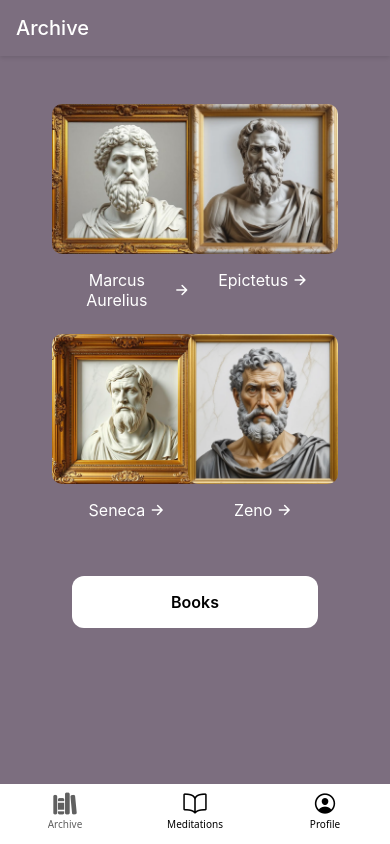
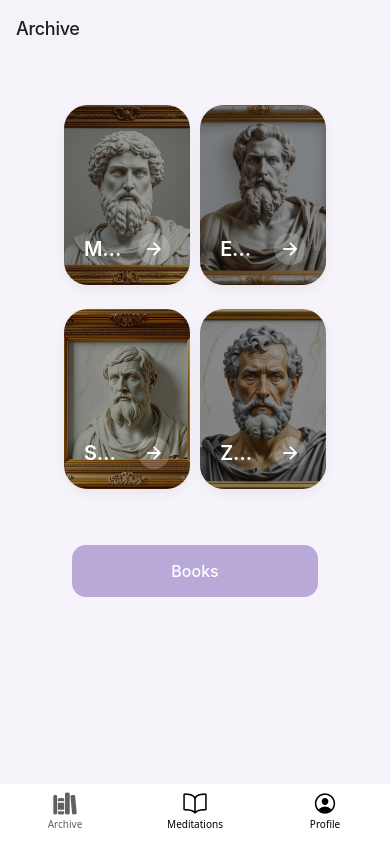
Before and after one commit to PeterX12/TheStoicInYou, a React Native app: screen /MainTab in a window 390 px wide. Built offline with nearby package versions, Linux system fonts and the light colour scheme.

Commit message:
UI Improvements

```diff
--- a/src/components/AppBar.tsx
+++ b/src/components/AppBar.tsx
@@ -1,7 +1,7 @@
 import { Ionicons } from "@expo/vector-icons";
 import { NavigationProp, useNavigation } from "@react-navigation/native";
 import { AppColors } from "constants/colors";
-import { StyleSheet, Dimensions, View, Pressable, Text } from "react-native";
+import { StyleSheet, View, Pressable, Text } from "react-native";
 import { useSafeAreaInsets } from "react-native-safe-area-context";
 import { RootStackParamList } from "types/navigation";
 
@@ -33,7 +33,12 @@ const AppBar = ({
 
   return (
     <View
-      style={[styles.container, { paddingTop: insets.top }]}
+      style={[
+        styles.container,
+        {
+          paddingTop: insets.top,
+        },
+      ]}
       accessibilityRole="header"
     >
       <View style={styles.content}>
@@ -42,11 +47,12 @@ const AppBar = ({
             onPress={handleBackPress}
             style={styles.backButton}
             accessibilityLabel="Go back"
+            hitSlop={{ top: 12, bottom: 12, left: 12, right: 12 }}
           >
             <Ionicons
               name="arrow-back-outline"
               size={24}
-              color={AppColors.White}
+              color={AppColors.SoftBlack}
             />
           </Pressable>
         )}
@@ -59,6 +65,7 @@ const AppBar = ({
           <Pressable
             onPress={onRightIconPress}
             style={styles.rightIconContainer}
+            hitSlop={{ top: 12, bottom: 12, left: 12, right: 12 }}
           >
             {rightIcon}
           </Pressable>
@@ -70,12 +77,9 @@ const AppBar = ({
 
 const styles = StyleSheet.create({
   container: {
-    backgroundColor: AppColors.AppBackground,
-    elevation: 4,
-    shadowColor: AppColors.Black,
-    shadowOffset: { width: 0, height: 2 },
-    shadowOpacity: 0.1,
-    shadowRadius: 4,
+    backgroundColor: AppColors.AppBackground + "F2",
+    borderBottomWidth: 1,
+    borderBottomColor: AppColors.White20,
     zIndex: 10,
   },
   content: {
@@ -85,16 +89,19 @@ const styles = StyleSheet.create({
     paddingHorizontal: 16,
   },
   backButton: {
-    marginRight: 16,
+    marginRight: 12,
+    padding: 4,
   },
   title: {
     flex: 1,
-    fontSize: 20,
+    fontSize: 18,
     fontWeight: "500",
-    color: AppColors.White,
+    letterSpacing: -0.3,
+    color: AppColors.SoftBlack,
   },
   rightIconContainer: {
-    marginLeft: 16,
+    marginLeft: 12,
+    padding: 4,
   },
 });
 
--- a/src/components/Button.tsx
+++ b/src/components/Button.tsx
@@ -8,7 +8,7 @@ interface ButtonProps {
   iconName?: keyof typeof Ionicons.glyphMap;
   iconPosition?: "left" | "right";
   disabled?: boolean;
-  variant?: "primary" | "secondary";
+  variant?: "primary" | "secondary" | "outline";
   fullWidth?: boolean;
 }
 
@@ -22,18 +22,58 @@ const Button = ({
   fullWidth = true,
 }: ButtonProps) => {
   const getBackgroundColor = () => {
-    if (disabled) return AppColors.PlaceHolder;
-    return variant === "primary" ? AppColors.White : AppColors.Black;
+    if (disabled) return AppColors.PlaceHolder + "80";
+
+    switch (variant) {
+      case "primary":
+        return AppColors.Accent;
+      case "secondary":
+        return AppColors.White;
+      case "outline":
+        return AppColors.Transparent;
+      default:
+        return AppColors.Accent;
+    }
   };
 
   const getTextColor = () => {
     if (disabled) return AppColors.White;
-    return variant === "primary" ? AppColors.Black : AppColors.White;
+
+    switch (variant) {
+      case "primary":
+        return AppColors.White;
+      case "secondary":
+        return AppColors.SoftBlack;
+      case "outline":
+        return AppColors.AccentDark;
+      default:
+        return AppColors.White;
+    }
   };
 
   const getIconColor = () => {
     if (disabled) return AppColors.White;
-    return variant === "primary" ? AppColors.Black : AppColors.White;
+
+    switch (variant) {
+      case "primary":
+        return AppColors.White;
+      case "secondary":
+        return AppColors.SoftBlack;
+      case "outline":
+        return AppColors.AccentDark;
+      default:
+        return AppColors.White;
+    }
+  };
+
+  const getBorderStyle = () => {
+    if (variant === "outline" && !disabled) {
+      return {
+        borderWidth: 1.5,
+        borderColor: AppColors.Accent,
+      };
+    }
+    return {};
   };
 
   return (
@@ -43,8 +83,16 @@ const Button = ({
         {
           backgroundColor: getBackgroundColor(),
           width: fullWidth ? "100%" : "auto",
+          ...getBorderStyle(),
         },
-        pressed && styles.buttonPressed,
+        pressed && !disabled && styles.buttonPressed,
+        pressed &&
+          variant === "primary" && { backgroundColor: AppColors.AccentDark },
+        pressed &&
+          variant === "outline" && {
+            backgroundColor: AppColors.AccentSoft,
+            borderColor: AppColors.AccentDark,
+          },
         disabled && styles.disabled,
         !fullWidth && styles.notFullWidth,
       ]}
@@ -81,7 +129,7 @@ const Button = ({
 
 const styles = StyleSheet.create({
   container: {
-    borderRadius: 12,
+    borderRadius: 14,
     alignItems: "center",
     justifyContent: "center",
     paddingVertical: 16,
@@ -101,7 +149,7 @@ const styles = StyleSheet.create({
   },
   text: {
     fontSize: 16,
-    fontWeight: "600",
+    fontWeight: "500",
   },
   iconLeft: {
     marginRight: 12,
@@ -110,7 +158,7 @@ const styles = StyleSheet.create({
     marginLeft: 12,
   },
   buttonPressed: {
-    opacity: 0.8,
+    opacity: 0.9,
   },
   disabled: {
     opacity: 0.5,
--- a/src/components/ImageWithText.tsx
+++ b/src/components/ImageWithText.tsx
@@ -1,6 +1,6 @@
 import React from "react";
 import {
-  TouchableOpacity,
+  Pressable,
   Image,
   Text,
   View,
@@ -29,55 +29,96 @@ const ImageWithText: React.FC<ImageWithTextProps> = ({
   textStyle = {},
   containerStyle = {},
   iconColor = AppColors.White,
-  iconSize = 16,
+  iconSize = 20,
 }) => {
   return (
-    <TouchableOpacity
-      style={[styles.container, containerStyle]}
+    <Pressable
+      style={({ pressed }) => [
+        styles.card,
+        containerStyle,
+        pressed && styles.cardPressed,
+        pressed && { opacity: 0.95 },
+      ]}
       onPress={onPress}
-      activeOpacity={0.7}
     >
       <Image
         source={imageSource}
         style={[styles.image, imageStyle]}
         resizeMode="cover"
       />
-      <View style={styles.textContainer}>
-        <Text style={[styles.text, textStyle]}>{text}</Text>
-        <Ionicons
-          name="arrow-forward"
-          size={iconSize}
-          color={iconColor}
-          style={styles.icon}
-        />
+
+      <View style={styles.overlay} />
+
+      <View style={styles.contentContainer}>
+        <Text style={[styles.title, textStyle]} numberOfLines={1}>
+          {text}
+        </Text>
+        <View style={styles.iconContainer}>
+          <Ionicons name="arrow-forward" size={iconSize} color={iconColor} />
+        </View>
       </View>
-    </TouchableOpacity>
+    </Pressable>
   );
 };
 
 const styles = StyleSheet.create({
-  container: {
-    alignItems: "center",
-    marginBottom: 20,
+  card: {
+    width: "100%",
+    height: 180,
+    borderRadius: 24,
+    overflow: "hidden",
+    marginBottom: 24,
+
+    shadowColor: AppColors.Black,
+    shadowOffset: { width: 0, height: 4 },
+    shadowOpacity: 0.06,
+    shadowRadius: 12,
+    elevation: 3,
+  },
+  cardPressed: {
+    transform: [{ scale: 0.97 }],
   },
   image: {
-    width: 150,
-    height: 150,
-    borderRadius: 10,
-    marginBottom: 16,
+    position: "absolute",
+    top: 0,
+    left: 0,
+    right: 0,
+    bottom: 0,
+    width: "100%",
+    height: "100%",
   },
-  textContainer: {
+  overlay: {
+    position: "absolute",
+    top: 0,
+    left: 0,
+    right: 0,
+    bottom: 0,
+    backgroundColor: AppColors.Black40,
+  },
+  contentContainer: {
+    position: "absolute",
+    bottom: 20,
+    left: 20,
+    right: 20,
     flexDirection: "row",
     alignItems: "center",
+    justifyContent: "space-between",
+  },
+  title: {
+    fontSize: 20,
+    fontWeight: "600",
+    color: AppColors.White,
+    flex: 1,
+    marginRight: 16,
+    letterSpacing: -0.3,
+  },
+  iconContainer: {
+    width: 32,
+    height: 32,
+    borderRadius: 16,
+    backgroundColor: AppColors.White20,
+    alignItems: "center",
     justifyContent: "center",
-  },
-  text: {
-    fontSize: 16,
-    textAlign: "center",
-    color: AppColors.White,
-  },
-  icon: {
-    marginLeft: 4,
   },
 });
 
--- a/src/constants/colors.ts
+++ b/src/constants/colors.ts
@@ -1,10 +1,11 @@
 export const AppColors = {
-  AppBackground: "#7C6E7F",
+  AppBackground: "#F6F4FA",
   tabBarActiveColor: "#606060",
   tabBarInactiveColor: "#000000",
 
   White: "#FFFFFF",
   Black: "#000000",
+  SoftBlack: "#1E1E1E",
   PlaceHolder: "#575757",
   Error: "#F80814",
   Success: "#4CAF50",
@@ -25,4 +26,8 @@ export const AppColors = {
   Black40: "#00000066",
   Black20: "#00000033",
   Black10: "#0000001A",
+
+  Accent: "#B8A9D9",
+  AccentSoft: "#B8A9D91F",
+  AccentDark: "#9C8BC7",
 };
--- a/src/constants/styles.ts
+++ b/src/constants/styles.ts
@@ -26,9 +26,9 @@ export const AppStyles = StyleSheet.create({
     paddingHorizontal: 16,
   },
 
-  //Inputs
+  // Inputs
   inputText: {
-    color: AppColors.White,
+    color: AppColors.SoftBlack,
     fontSize: 16,
     marginBottom: 8,
   },
@@ -38,6 +38,7 @@ export const AppStyles = StyleSheet.create({
     paddingHorizontal: 16,
     paddingVertical: 12,
     fontSize: 16,
+    color: AppColors.SoftBlack,
   },
   inputContainer: {
     width: "100%",
--- a/src/screens/Meditations/EmotionInsightScreen.tsx
+++ b/src/screens/Meditations/EmotionInsightScreen.tsx
@@ -123,8 +123,12 @@ export default function EmotionInsightScreen() {
   };
 
   return (
-    <View style={AppStyles.scrollViewContainer}>
-      <AppBar title={""} showBackButton={true} onBackPress={handleBackPress} />
+    <View style={[AppStyles.scrollViewContainer, styles.screenContainer]}>
+      <AppBar
+        title={emotion.name}
+        showBackButton={true}
+        onBackPress={handleBackPress}
+      />
 
       <ScrollView
         contentContainerStyle={styles.container}
@@ -164,6 +168,7 @@ export default function EmotionInsightScreen() {
             onPress={handleJournalReflect}
             iconName="journal-outline"
             iconPosition="left"
+            variant="primary"
           />
 
           <Button
@@ -171,6 +176,7 @@ export default function EmotionInsightScreen() {
             onPress={handleTalkThrough}
             iconName="chatbubble-outline"
             iconPosition="left"
+            variant="outline"
           />
         </View>
       </ScrollView>
@@ -179,6 +185,9 @@ export default function EmotionInsightScreen() {
 }
 
 const styles = StyleSheet.create({
+  screenContainer: {
+    backgroundColor: AppColors.AppBackground,
+  },
   container: {
     flexGrow: 1,
   },
@@ -188,14 +197,23 @@ const styles = StyleSheet.create({
     alignItems: "center",
   },
   errorText: {
-    color: AppColors.White,
+    color: AppColors.SoftBlack,
     fontSize: 18,
   },
   heroSection: {
     alignItems: "center",
-    paddingVertical: 40,
+    paddingVertical: 48,
     paddingHorizontal: 20,
-    backgroundColor: AppColors.White10,
+    backgroundColor: AppColors.AccentSoft,
+    marginHorizontal: 16,
+    marginTop: 16,
+    borderRadius: 28,
+
+    shadowColor: AppColors.AccentDark,
+    shadowOffset: { width: 0, height: 4 },
+    shadowOpacity: 0.08,
+    shadowRadius: 12,
+    elevation: 4,
   },
   imageContainer: {
     width: 140,
@@ -210,9 +228,9 @@ const styles = StyleSheet.create({
     paddingTop: 40,
   },
   emotionTitle: {
-    color: AppColors.White,
-    fontSize: 36,
-    fontWeight: "600",
+    color: AppColors.SoftBlack,
+    fontSize: 32,
+    fontWeight: "500",
     textAlign: "center",
     marginBottom: 40,
     letterSpacing: -0.5,
@@ -221,23 +239,23 @@ const styles = StyleSheet.create({
     marginBottom: 32,
   },
   sectionText: {
-    color: AppColors.White,
+    color: AppColors.SoftBlack,
     fontSize: 17,
-    lineHeight: 26,
-    opacity: 0.9,
+    lineHeight: 28,
+    opacity: 0.8,
   },
   promptText: {
-    color: AppColors.White,
+    color: AppColors.SoftBlack,
     fontSize: 19,
     fontStyle: "italic",
-    lineHeight: 28,
+    lineHeight: 30,
     textAlign: "center",
     marginTop: 8,
-    opacity: 0.95,
+    opacity: 0.85,
   },
   actionsContainer: {
     padding: 32,
     paddingBottom: 48,
-    gap: 16,
+    gap: 12,
   },
 });
--- a/src/screens/Meditations/MeditationsScreen.tsx
+++ b/src/screens/Meditations/MeditationsScreen.tsx
@@ -2,10 +2,11 @@ import AppBar from "@components/AppBar";
 import ImageWithText from "@components/ImageWithText";
 import { useNavigation } from "@react-navigation/native";
 import { NativeStackNavigationProp } from "@react-navigation/native-stack";
+import { AppColors } from "constants/colors";
 import { AppStyles } from "constants/styles";
 import { meditationFeatures } from "data/meditations/features";
 import React from "react";
-import { View, ScrollView, StyleSheet } from "react-native";
+import { View, ScrollView, StyleSheet, Text } from "react-native";
 import { MeditationsStackParamList } from "types/navigation";
 
 type NavigationProp = NativeStackNavigationProp<MeditationsStackParamList>;
@@ -16,9 +17,17 @@ export default function MeditationsScreen() {
   return (
     <View style={AppStyles.scrollViewContainer}>
       <AppBar title={"Meditations"} showBackButton={false} />
+
       <ScrollView
-        contentContainerStyle={[AppStyles.fullScreen, { padding: 0 }]}
+        contentContainerStyle={styles.container}
+        showsVerticalScrollIndicator={false}
       >
+        <View style={styles.heroSection}>
+          <Text style={styles.heroTitle}>Meditations</Text>
+          <Text style={styles.heroSubtitle}>Pause. Reflect. Recenter.</Text>
+        </View>
+
+        <View style={styles.featuresContainer}>
           {meditationFeatures.map((feature) => (
             <ImageWithText
               key={feature.id}
@@ -31,22 +40,50 @@ export default function MeditationsScreen() {
                   navigation.navigate(feature.screenName as any);
                 }
               }}
-            containerStyle={styles.featureItem}
-            imageStyle={styles.imageStyle}
+              containerStyle={styles.featureCard}
+              iconColor={AppColors.White}
+              iconSize={20}
             />
           ))}
+        </View>
       </ScrollView>
     </View>
   );
 }
 
 const styles = StyleSheet.create({
-  featureItem: {
-    marginBottom: 32,
+  container: {
+    paddingHorizontal: 24,
+    paddingTop: 16,
+    paddingBottom: 40,
+  },
+  heroSection: {
+    backgroundColor: AppColors.AccentSoft,
+    borderRadius: 28,
+    paddingVertical: 36,
+    paddingHorizontal: 24,
+    marginBottom: 40,
+    alignItems: "center",
+  },
+  heroTitle: {
+    color: AppColors.SoftBlack,
+    fontSize: 28,
+    fontWeight: "600",
+    letterSpacing: -0.5,
+    textAlign: "center",
+    marginBottom: 8,
+  },
+  heroSubtitle: {
+    color: AppColors.SoftBlack,
+    fontSize: 16,
+    textAlign: "center",
+    opacity: 0.65,
+    lineHeight: 22,
+  },
+  featuresContainer: {
     width: "100%",
   },
-  imageStyle: {
-    width: "100%",
-    paddingHorizontal: 50,
+  featureCard: {
+    marginBottom: 24,
   },
 });
--- a/src/screens/Meditations/MoodTrackerScreen.tsx
+++ b/src/screens/Meditations/MoodTrackerScreen.tsx
@@ -4,14 +4,15 @@ import { NativeStackNavigationProp } from "@react-navigation/native-stack";
 import { AppColors } from "constants/colors";
 import { AppStyles } from "constants/styles";
 import { emotions } from "data/emotions";
-import React from "react";
+import React, { useEffect, useRef } from "react";
 import {
   View,
   ScrollView,
   StyleSheet,
   Text,
-  TouchableOpacity,
+  Pressable,
   Image,
+  Animated,
 } from "react-native";
 import { MeditationsStackParamList } from "types/navigation";
 
@@ -19,6 +20,15 @@ type NavigationProp = NativeStackNavigationProp<MeditationsStackParamList>;
 
 export default function MoodTrackerScreen() {
   const navigation = useNavigation<NavigationProp>();
+  const fadeAnim = useRef(new Animated.Value(0)).current;
+
+  useEffect(() => {
+    Animated.timing(fadeAnim, {
+      toValue: 1,
+      duration: 300,
+      useNativeDriver: true,
+    }).start();
+  }, [fadeAnim]);
 
   const handleEmotionSelect = (emotionId: string) => {
     navigation.navigate("EmotionInsight", { emotion: emotionId });
@@ -36,37 +46,46 @@ export default function MoodTrackerScreen() {
         onBackPress={handleBackPress}
       />
 
+      <Animated.View style={{ flex: 1, opacity: fadeAnim }}>
         <ScrollView
           contentContainerStyle={styles.container}
           showsVerticalScrollIndicator={false}
         >
-        <View style={styles.header}>
+          {/* Hero Section - Rounded Container */}
+          <View style={styles.heroSection}>
             <Text style={styles.title}>How are you feeling?</Text>
             <Text style={styles.subtitle}>
               Take a moment to notice what's present
             </Text>
           </View>
 
+          {/* Emotion Grid */}
           <View style={styles.grid}>
             {emotions.map((emotion) => (
-            <TouchableOpacity
+              <Pressable
                 key={emotion.id}
-              style={styles.emotionCard}
+                style={({ pressed }) => [
+                  styles.emotionCard,
+                  pressed && styles.emotionCardPressed,
+                  pressed && { backgroundColor: AppColors.AccentSoft },
+                ]}
                 onPress={() => handleEmotionSelect(emotion.id)}
-              activeOpacity={0.7}
               >
-              <View style={styles.imageContainer}>
+                <View style={styles.imageWrapper}>
+                  <View style={styles.imageBackground}>
                     <Image
                       source={emotion.image}
                       style={styles.image}
                       resizeMode="contain"
                     />
                   </View>
+                </View>
                 <Text style={styles.emotionName}>{emotion.name}</Text>
-            </TouchableOpacity>
+              </Pressable>
             ))}
           </View>
         </ScrollView>
+      </Animated.View>
     </View>
   );
 }
@@ -74,27 +93,32 @@ export default function MoodTrackerScreen() {
 const styles = StyleSheet.create({
   container: {
     flexGrow: 1,
-    padding: 24,
-    paddingBottom: 40,
+    paddingHorizontal: 24,
+    paddingTop: 16,
+    paddingBottom: 80,
   },
-  header: {
+  heroSection: {
+    backgroundColor: AppColors.AccentSoft,
+    borderRadius: 28,
+    paddingVertical: 32,
+    paddingHorizontal: 24,
+    marginBottom: 48,
     alignItems: "center",
-    marginBottom: 48,
-    paddingHorizontal: 16,
   },
   title: {
-    color: AppColors.White,
-    fontSize: 28,
+    color: AppColors.SoftBlack,
+    fontSize: 26,
     fontWeight: "600",
+    letterSpacing: -0.5,
     textAlign: "center",
-    marginBottom: 12,
-    letterSpacing: -0.5,
+    marginBottom: 4,
   },
   subtitle: {
-    color: AppColors.White,
-    fontSize: 16,
-    opacity: 0.8,
+    color: AppColors.SoftBlack,
+    fontSize: 15,
+    marginTop: 8,
     textAlign: "center",
+    opacity: 0.65,
     lineHeight: 22,
   },
   grid: {
@@ -105,31 +129,49 @@ const styles = StyleSheet.create({
   emotionCard: {
     width: "48%",
     aspectRatio: 1,
-    borderRadius: 20,
-    padding: 20,
+    borderRadius: 24,
+    padding: 18,
     alignItems: "center",
     justifyContent: "center",
     marginBottom: 20,
-    backgroundColor: AppColors.White90,
-    shadowColor: AppColors.Black,
-    shadowOffset: { width: 0, height: 2 },
-    shadowOpacity: 0.1,
-    shadowRadius: 8,
-    elevation: 3,
+    backgroundColor: AppColors.White,
+    borderWidth: 1,
+    borderColor: "#00000008",
+
+    shadowColor: "#000",
+    shadowOffset: { width: 0, height: 4 },
+    shadowOpacity: 0.04,
+    shadowRadius: 10,
+    elevation: 1,
   },
-  imageContainer: {
-    width: 72,
-    height: 72,
-    marginBottom: 16,
+  emotionCardPressed: {
+    transform: [{ scale: 0.96 }],
+  },
+  imageWrapper: {
+    width: 84,
+    height: 84,
+    marginBottom: 14,
+    alignItems: "center",
+    justifyContent: "center",
+  },
+  imageBackground: {
+    width: 84,
+    height: 84,
+    borderRadius: 42,
+    backgroundColor: AppColors.AccentSoft,
+    padding: 14,
+    alignItems: "center",
+    justifyContent: "center",
   },
   image: {
     width: "100%",
     height: "100%",
   },
   emotionName: {
-    color: AppColors.Black,
+    color: AppColors.SoftBlack,
     fontSize: 16,
     fontWeight: "500",
-    letterSpacing: 0.5,
+    marginTop: 4,
+    textAlign: "center",
   },
 });
```
Lines whose indentation alone changed are shown as unchanged.
